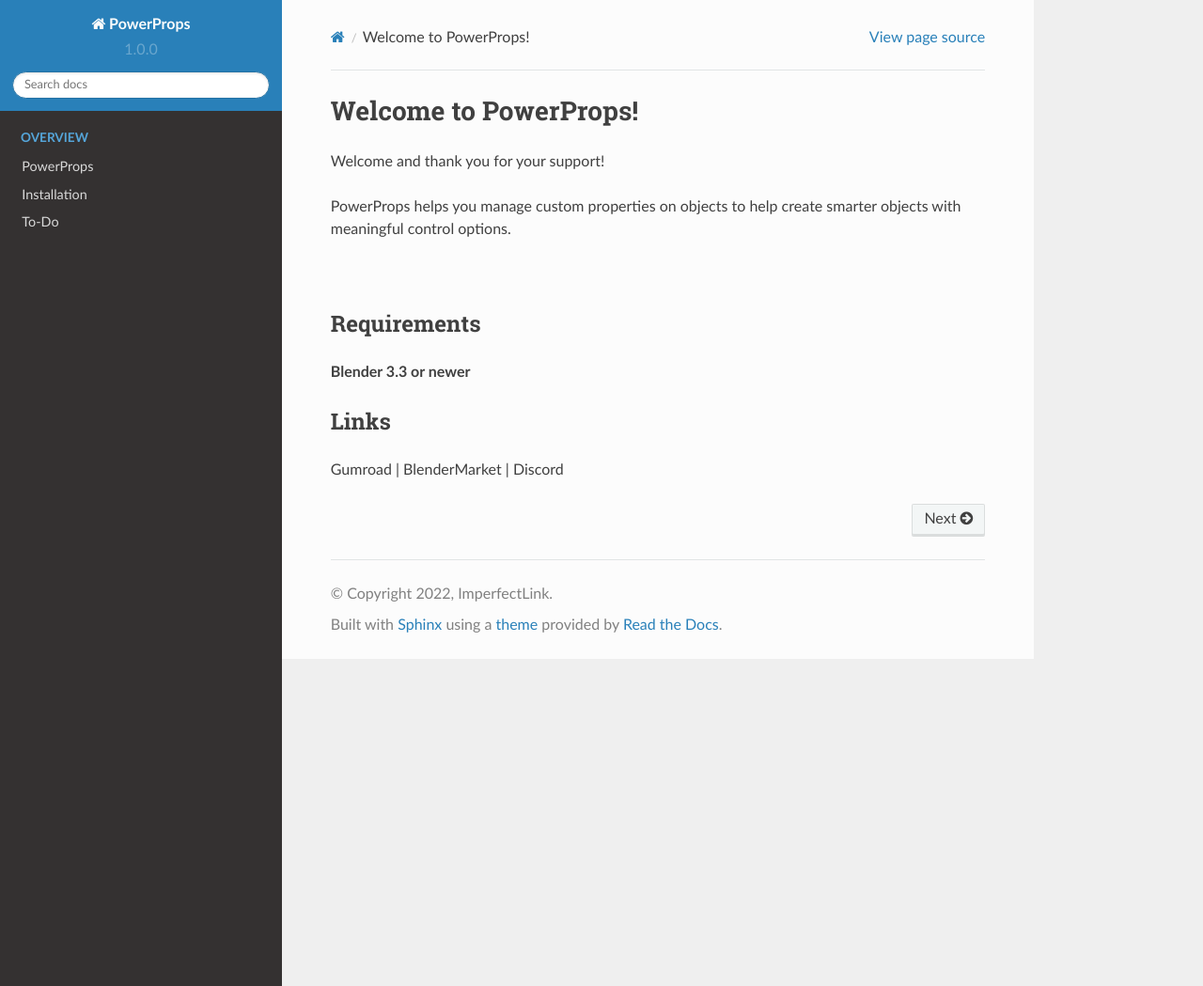
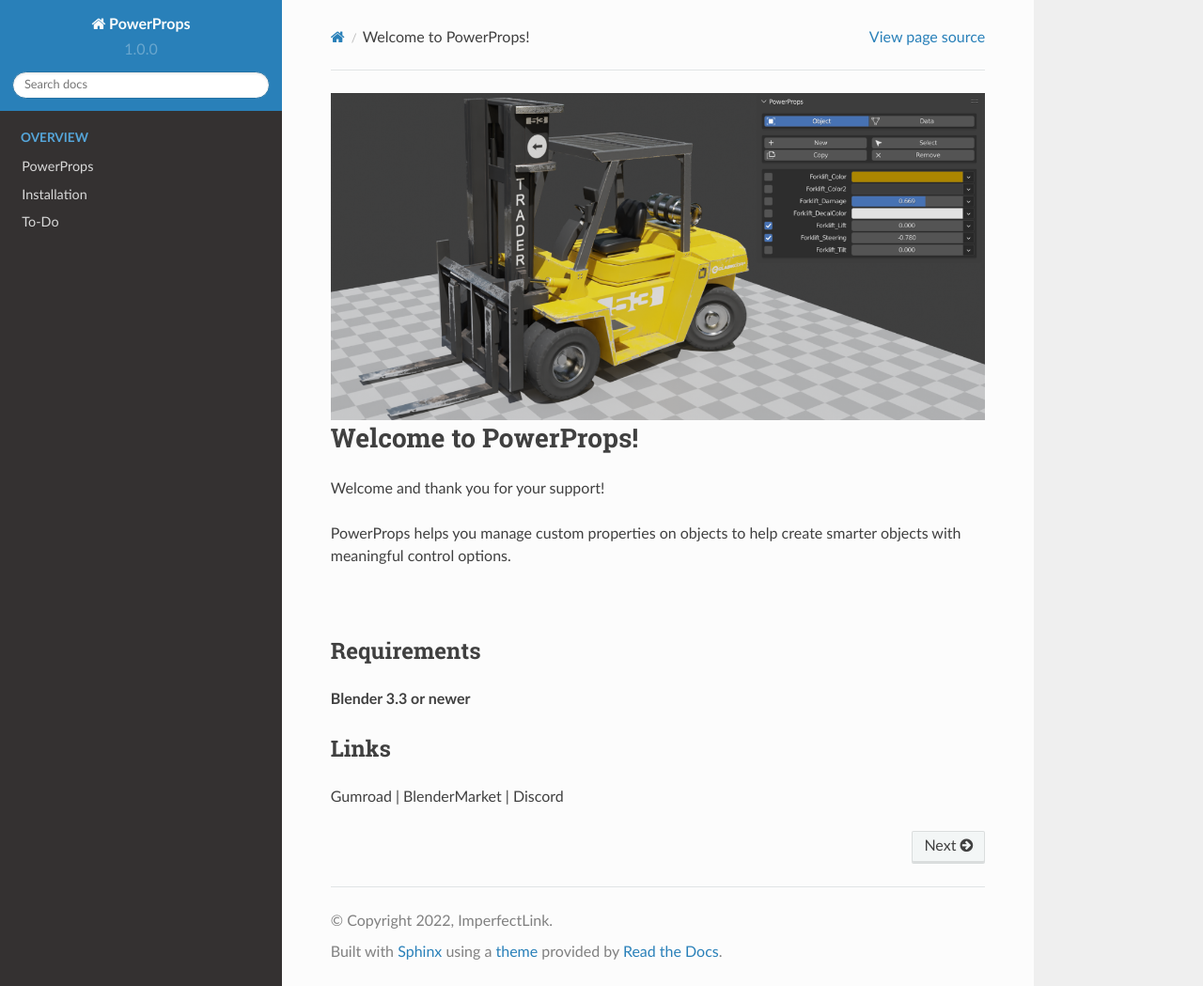
Before and after one commit to imperfectlink/PowerProps, a Sphinx documentation site: the page built from docs/source/index.rst, in a window 1280 px wide and 1049 px high. Shown: the whole window at 94% size. Built offline with Sphinx 7.4.7 and the Read the Docs theme 2.0.0, drawn with Linux system fonts in a browser that asks for light colours.

Commit message:
Update index.rst

```diff
--- a/docs/source/index.rst
+++ b/docs/source/index.rst
@@ -1,3 +1,4 @@
+.. image:: img/Forklift_PowerProps.png
 
 Welcome to PowerProps!
 ====
```
